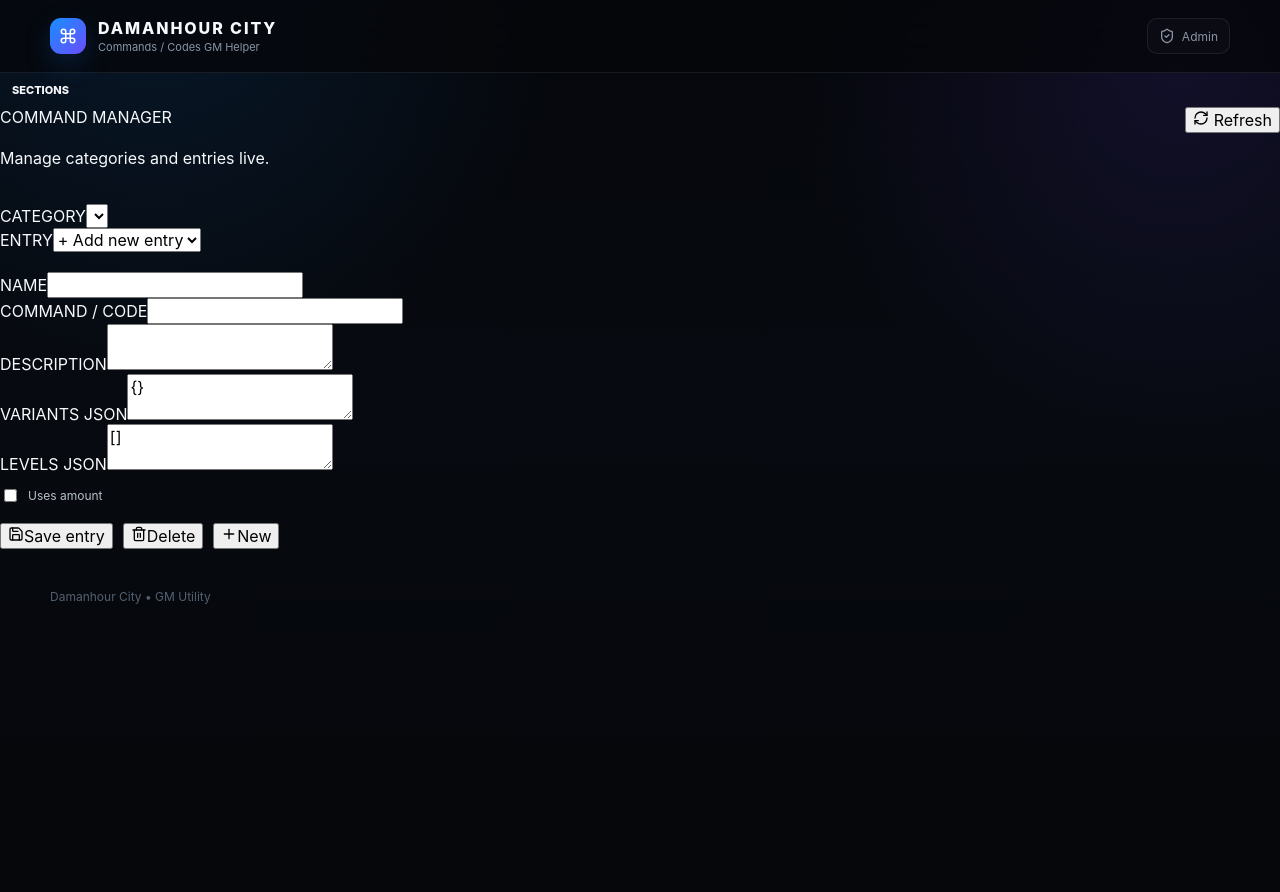
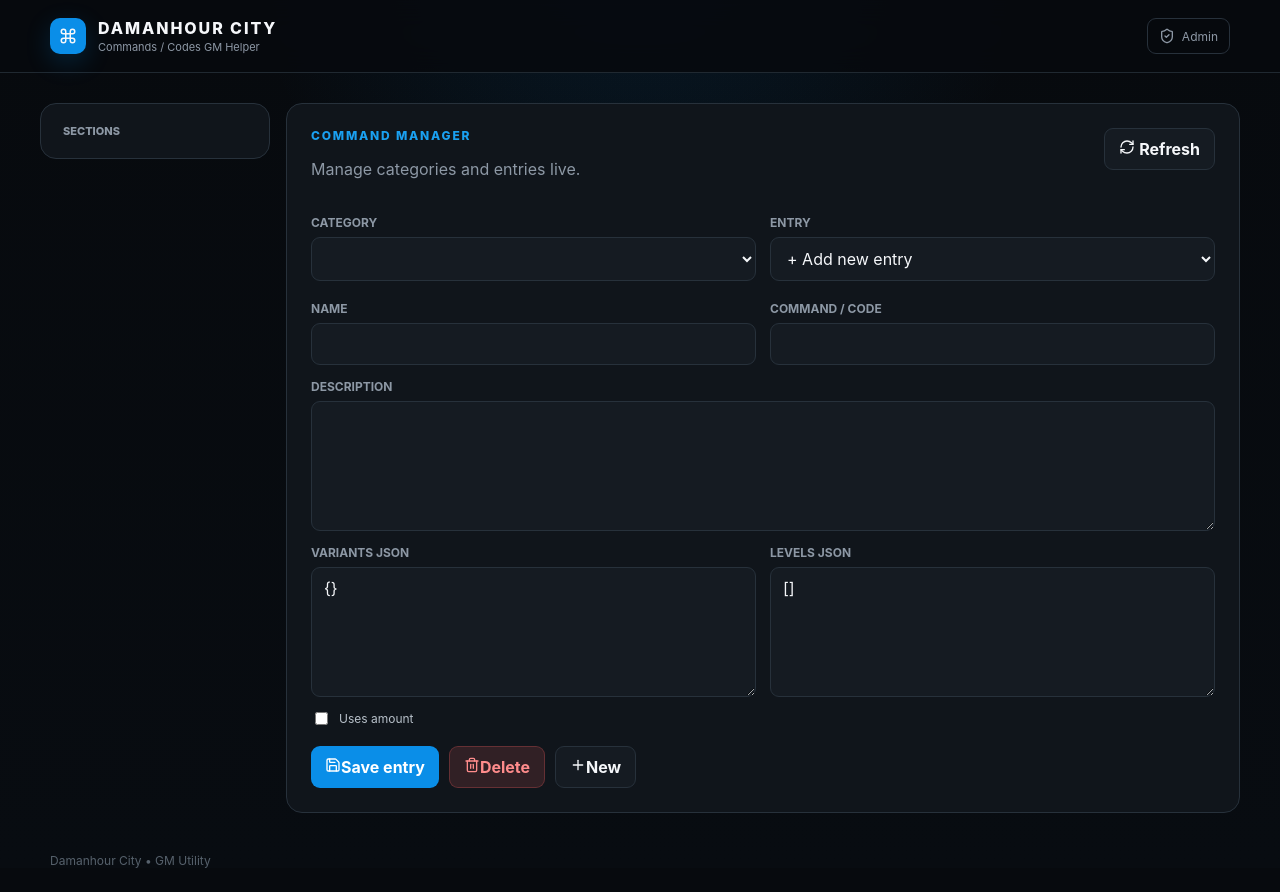
Before and after one commit to nylious/HelperWeb, a Next.js app: page /admin/commands in a window 1280 px wide. Before the commit the page ends 800 px from the top, so only its background shows below. Built offline with nearby package versions, Linux system fonts and the light colour scheme; no server answers; the database is empty.

Commit message:
Add files via upload

```diff
--- a/app/globals.css
+++ b/app/globals.css
@@ -1,149 +1,82 @@
 :root {
-  --bg: #05070b;
-  --bg-soft: #080c12;
-  --panel: rgba(15, 20, 28, 0.92);
-  --panel-strong: #10161f;
-  --panel-soft: #0d131b;
-  --line: rgba(141, 158, 179, 0.14);
-  --line-strong: rgba(141, 158, 179, 0.22);
-  --text: #f7f9fc;
-  --muted: #8995a6;
-  --muted-2: #687485;
-  --accent: #168cff;
-  --accent-2: #6b4cff;
-  --success: #27cf88;
-  --danger: #ff656e;
-  --shadow-lg: 0 30px 90px rgba(0, 0, 0, 0.36);
+  --bg: #070a0e;
+  --panel: #10151b;
+  --panel-2: #151b22;
+  --panel-3: #1a212a;
+  --line: #27313b;
+  --text: #f5f7fa;
+  --muted: #8d98a5;
+  --accent: #0a8ee8;
+  --accent-2: #1aa0f1;
+  --success: #32c67a;
+  --danger: #ff6262;
 }
 
 * { box-sizing: border-box; }
-
-html {
-  min-height: 100%;
-  background: var(--bg);
-}
-
+html { min-height: 100%; background: var(--bg); }
 body {
   margin: 0;
   min-height: 100vh;
+  background:
+    radial-gradient(circle at 50% -10%, rgba(10,142,232,.12), transparent 35%),
+    linear-gradient(180deg, #070a0e 0%, #080c11 100%);
   color: var(--text);
-  background:
-    radial-gradient(
-      circle at 12% -5%,
-      rgba(22, 140, 255, 0.13),
-      transparent 30%
-    ),
-    radial-gradient(
-      circle at 92% 8%,
-      rgba(107, 76, 255, 0.12),
-      transparent 28%
-    ),
-    linear-gradient(
-      180deg,
-      #05070b 0%,
-      #070a10 50%,
-      #05070b 100%
-    );
-  font-family:
-    Inter,
-    ui-sans-serif,
-    system-ui,
-    -apple-system,
-    BlinkMacSystemFont,
-    "Segoe UI",
-    sans-serif;
+  font-family: Inter, ui-sans-serif, system-ui, -apple-system, BlinkMacSystemFont, "Segoe UI", sans-serif;
 }
+a { color: inherit; text-decoration: none; }
+button, input, textarea, select { font: inherit; }
 
-a {
-  color: inherit;
-  text-decoration: none;
-}
+.site-header { position: sticky; top: 0; z-index: 30; border-bottom: 1px solid rgba(39,49,59,.8); background: rgba(7,10,14,.88); backdrop-filter: blur(14px); }
+.header-inner { width: min(1180px, calc(100% - 32px)); margin: 0 auto; min-height: 72px; display:flex; align-items:center; justify-content:space-between; }
+.brand { display:flex; gap:12px; align-items:center; }
+.brand-mark { width:36px; height:36px; display:grid; place-items:center; background:var(--accent); border-radius:10px; box-shadow:0 8px 26px rgba(10,142,232,.2); }
+.brand-title { font-size: 16px; font-weight: 800; letter-spacing:.12em; }
+.brand-subtitle { font-size: 11px; color: var(--muted); margin-top:2px; }
+.admin-link { display:flex; align-items:center; gap:7px; color: var(--muted); font-size: 12px; padding:9px 11px; border:1px solid var(--line); border-radius:9px; }
+.admin-link:hover { color:var(--text); border-color:#3a4652; }
 
-button,
-input,
-textarea,
-select {
-  font: inherit;
-}
+.site-footer { width:min(1180px,calc(100% - 32px)); margin:40px auto 24px; font-size:12px; color:#56616c; }
 
-/* Existing public/helper styles stay compatible. */
+.hero { width:min(1180px,calc(100% - 32px)); margin:0 auto; padding:58px 0 30px; }
+.hero-grid { display:grid; grid-template-columns: 1.4fr .9fr; gap:20px; align-items:stretch; }
+.hero-card, .hero-side { border:1px solid var(--line); border-radius:18px; background:linear-gradient(180deg,rgba(17,22,28,.96),rgba(14,19,24,.96)); box-shadow:0 24px 70px rgba(0,0,0,.24); }
+.hero-card { padding:34px; }
+.eyebrow { color:var(--accent-2); font-size:12px; letter-spacing:.15em; text-transform:uppercase; font-weight:800; }
+.hero h1 { font-size: clamp(38px, 6vw, 68px); line-height:.95; margin:18px 0; letter-spacing:-.05em; }
+.hero p { color: var(--muted); max-width: 680px; line-height:1.7; font-size:15px; }
+.hero-side { padding:24px; display:flex; flex-direction:column; justify-content:space-between; }
+.stat { display:flex; justify-content:space-between; padding:15px 0; border-bottom:1px solid rgba(39,49,59,.7); }
+.stat:last-child{border-bottom:0}.stat-label{color:var(--muted);font-size:12px}.stat-value{font-weight:800}
 
-.site-header {
-  position: sticky;
-  top: 0;
-  z-index: 30;
-  border-bottom: 1px solid var(--line);
-  background: rgba(5, 7, 11, 0.8);
-  backdrop-filter: blur(18px);
-}
+.section-grid { width:min(1180px,calc(100% - 32px)); margin:12px auto 40px; display:grid; grid-template-columns:repeat(2,minmax(0,1fr)); gap:16px; }
+.section-card { border:1px solid var(--line); border-radius:16px; background:var(--panel); padding:22px; min-height:170px; transition:.2s ease; }
+.section-card:hover { transform:translateY(-3px); border-color:#3a4652; background:var(--panel-2); }
+.section-card h2{margin:0 0 8px;font-size:20px}.section-card p{margin:0;color:var(--muted);line-height:1.55;font-size:13px}.section-meta{display:flex;gap:8px;align-items:center;margin-top:20px;color:#a8b1ba;font-size:12px}.pill{border:1px solid var(--line);padding:5px 8px;border-radius:999px;background:rgba(255,255,255,.02)}
 
-.header-inner {
-  width: min(1180px, calc(100% - 32px));
-  min-height: 72px;
-  margin: 0 auto;
-  display: flex;
-  align-items: center;
-  justify-content: space-between;
-}
+.browser-shell { width:min(1240px,calc(100% - 24px)); margin:24px auto; border:1px solid var(--line); border-radius:18px; overflow:hidden; background:var(--panel); }
+.browser-toolbar { display:flex; gap:10px; padding:14px; border-bottom:1px solid var(--line); background:rgba(8,12,16,.92); position:sticky; top:72px; z-index:20; }
+.search { flex:1; background:var(--panel-2); border:1px solid var(--line); color:var(--text); border-radius:10px; padding:11px 13px; outline:none; }
+.search:focus{border-color:var(--accent)}
+.browser { display:grid; grid-template-columns:240px 300px 1fr; min-height:640px; }
+.browser-col { border-right:1px solid var(--line); }.browser-col:last-child{border-right:0}
+.browser-title { padding:16px; font-size:11px; font-weight:800; letter-spacing:.12em; color:var(--accent-2); border-bottom:1px solid var(--line); }
+.scroll { max-height: 640px; overflow:auto; padding:10px; }
+.choice { display:flex; width:100%; text-align:left; gap:10px; padding:11px 12px; color:#b9c2cb; background:transparent; border:0; border-radius:9px; cursor:pointer; }
+.choice:hover{background:var(--panel-2);color:var(--text)}.choice.active{background:var(--accent);color:white}
+.entry { display:flex; justify-content:space-between; gap:12px; width:100%; padding:12px; text-align:left; border:1px solid transparent; background:transparent; color:#dce1e6; border-radius:10px; cursor:pointer; }
+.entry:hover{background:var(--panel-2)}.entry.active{background:var(--panel-3);border-color:#33404c}
+.detail { padding:24px; position:relative; }.detail-kicker{color:var(--muted);font-size:10px;letter-spacing:.12em;text-transform:uppercase}.detail h1{font-size:28px;margin:8px 0 4px}.detail p{color:var(--muted);line-height:1.7;font-size:14px}.code-box{margin-top:16px;border:1px solid var(--line);background:#080c10;border-radius:12px;padding:16px;font-family:ui-monospace,SFMono-Regular,Menlo,monospace;font-size:14px;color:#e5eef6;word-break:break-word}.code-row{display:flex;align-items:center;justify-content:space-between;gap:10px}.copy-btn,.primary-btn,.ghost-btn,.danger-btn{border:0;border-radius:9px;padding:10px 14px;cursor:pointer;font-weight:700}.copy-btn,.primary-btn{background:var(--accent);color:white}.copy-btn:hover,.primary-btn:hover{background:var(--accent-2)}.ghost-btn{background:var(--panel-2);border:1px solid var(--line);color:var(--text)}.danger-btn{background:rgba(255,98,98,.14);color:#ff8c8c;border:1px solid rgba(255,98,98,.25)}
+.variant-row,.amount-row{display:flex;flex-wrap:wrap;gap:8px;margin-top:18px}.variant-btn,.amount-btn{padding:8px 11px;border-radius:8px;border:1px solid var(--line);background:var(--panel-2);color:#c8d0d8;cursor:pointer}.variant-btn.active,.amount-btn.active{border-color:var(--accent);background:rgba(10,142,232,.15);color:white}
 
-.brand {
-  display: flex;
-  gap: 12px;
-  align-items: center;
-}
+.admin-shell { width:min(1200px,calc(100% - 24px)); margin:30px auto; }
+.admin-grid { display:grid; grid-template-columns:230px 1fr; gap:16px; }
+.admin-nav,.admin-card{border:1px solid var(--line);background:var(--panel);border-radius:16px}.admin-nav{padding:10px;height:fit-content}.admin-nav a{display:flex;align-items:center;gap:9px;padding:11px 12px;border-radius:9px;color:#bbc3cb;font-size:13px}.admin-nav a:hover,.admin-nav a.active{background:var(--accent);color:#fff}
+.admin-card{padding:24px}.admin-card h1{margin:0 0 6px;font-size:28px}.muted{color:var(--muted)}
+.form-grid{display:grid;grid-template-columns:repeat(2,minmax(0,1fr));gap:14px}.field{display:flex;flex-direction:column;gap:7px}.field label{font-size:12px;color:var(--muted);font-weight:700}.field input,.field textarea,.field select{background:var(--panel-2);border:1px solid var(--line);color:var(--text);border-radius:9px;padding:10px 12px;outline:none}.field textarea{min-height:130px;resize:vertical}.field input:focus,.field textarea:focus,.field select:focus{border-color:var(--accent)}
+.table{width:100%;border-collapse:collapse;margin-top:16px}.table th,.table td{padding:11px 10px;border-bottom:1px solid var(--line);text-align:left;font-size:12px}.table th{color:var(--muted);font-weight:700}.table td{color:#d8dee5}
+.login-shell{min-height:calc(100vh - 120px);display:grid;place-items:center;padding:30px}.login-card{width:min(430px,100%);border:1px solid var(--line);border-radius:18px;background:var(--panel);padding:28px}.login-card h1{margin:0 0 8px;font-size:28px}
 
-.brand-mark {
-  width: 36px;
-  height: 36px;
-  display: grid;
-  place-items: center;
-  border-radius: 11px;
-  color: #fff;
-  background:
-    linear-gradient(
-      135deg,
-      #178fff,
-      #6b4cff
-    );
-  box-shadow:
-    0 10px 28px rgba(22, 140, 255, .18);
-}
-
-.brand-title {
-  font-size: 16px;
-  font-weight: 850;
-  letter-spacing: .12em;
-}
-
-.brand-subtitle {
-  color: var(--muted);
-  margin-top: 2px;
-  font-size: 11px;
-}
-
-.admin-link {
-  display: flex;
-  gap: 7px;
-  align-items: center;
-  padding: 9px 11px;
-  color: var(--muted);
-  border: 1px solid var(--line);
-  border-radius: 10px;
-  font-size: 12px;
-  background: rgba(255,255,255,.02);
-}
-
-.admin-link:hover {
-  color: var(--text);
-  border-color: var(--line-strong);
-}
-
-.site-footer {
-  width: min(1180px, calc(100% - 32px));
-  margin: 40px auto 24px;
-  color: #536171;
-  font-size: 12px;
-}
+@media (max-width: 980px){.hero-grid{grid-template-columns:1fr}.browser{grid-template-columns:1fr}.browser-col{border-right:0;border-bottom:1px solid var(--line)}.scroll{max-height:240px}.section-grid{grid-template-columns:1fr}.admin-grid{grid-template-columns:1fr}.form-grid{grid-template-columns:1fr}}
 
 /* Modern admin dashboard. */
 
```
Also changed, not shown: ADMIN_SETUP.txt (added), REPAIR_README.txt (added), 1 other file (tests, documents, lock files or other folders).
